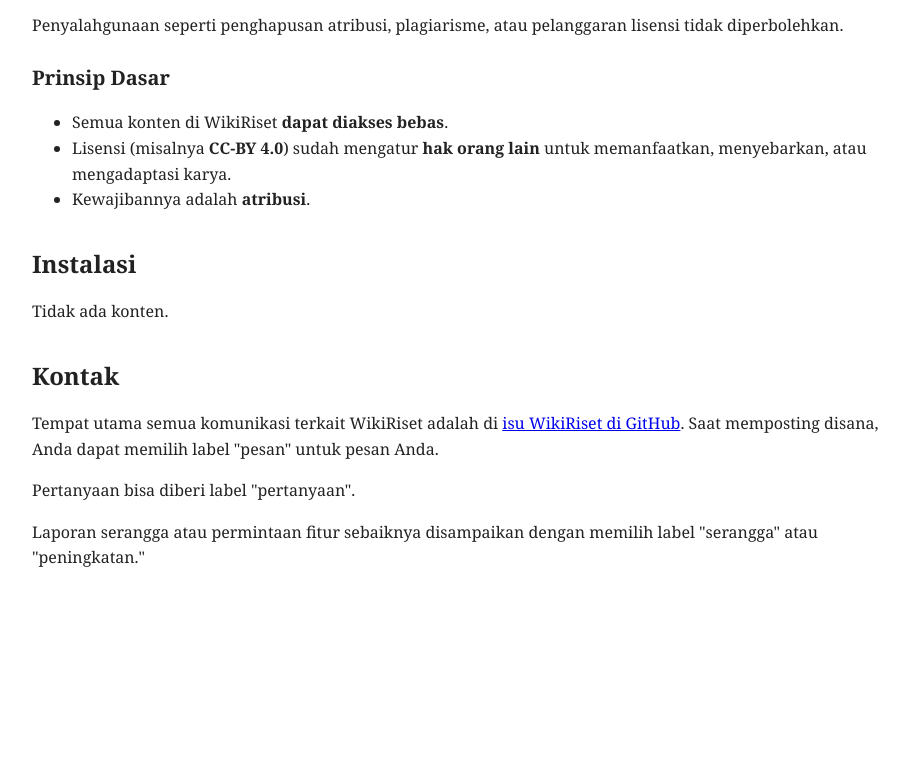
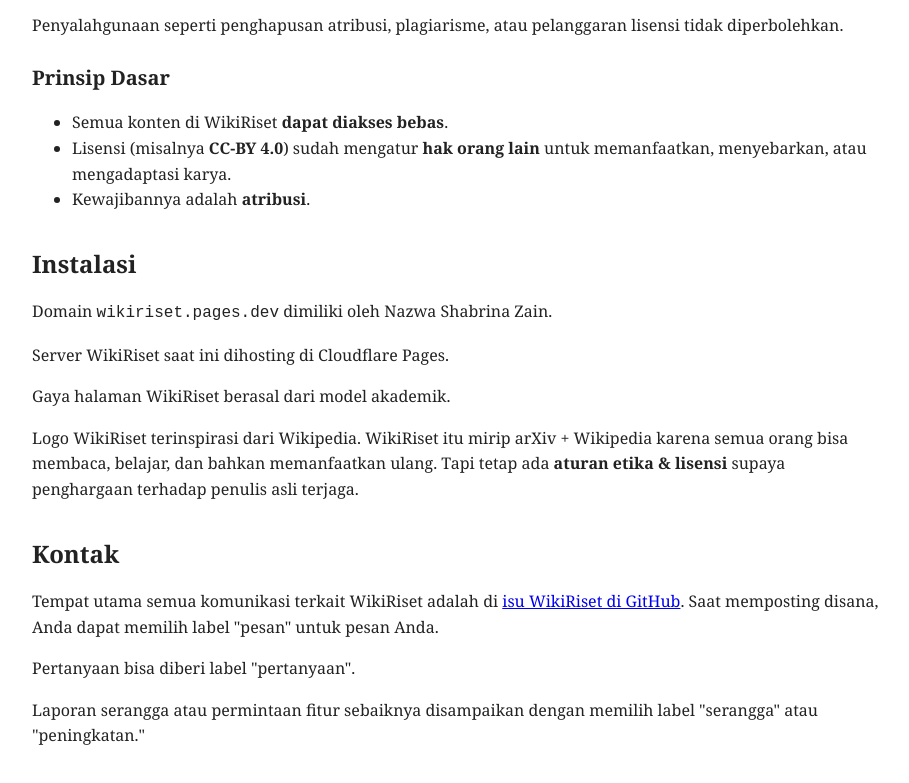
Before and after one commit to fansgodean-prog/wikiriset, a plain HTML site: page index.html in a window 1280 px wide. Shown: the part 2511-3294 px from the top of the page, without its empty margins (183-1092 px from the left). Before the commit the page ends 3130 px from the top, so only its background shows below. Drawn offline with Linux system fonts and the light colour scheme.

Commit message:
Penambahan konten

```diff
--- a/index.html
+++ b/index.html
@@ -165,7 +165,13 @@
         </ul>
 
         <h2 id="instalasi">Instalasi</h2>
-        <p>Tidak ada konten.</p>
+        <p>Domain <code>wikiriset.pages.dev</code> dimiliki oleh Nazwa Shabrina Zain.</p>
+
+        <p>Server WikiRiset saat ini dihosting di Cloudflare Pages.</p>
+
+        <p>Gaya halaman WikiRiset berasal dari model akademik.</p>
+
+        <p>Logo WikiRiset terinspirasi dari Wikipedia. WikiRiset itu mirip arXiv + Wikipedia karena semua orang bisa membaca, belajar, dan bahkan memanfaatkan ulang. Tapi tetap ada <strong>aturan etika & lisensi</strong> supaya penghargaan terhadap penulis asli terjaga.</p>
 
         <h2 id="kontak">Kontak</h2>
         <p>Tempat utama semua komunikasi terkait WikiRiset adalah di <a href="https://github.com/aflacake/wikiriset/issues">isu WikiRiset di GitHub</a>. Saat memposting disana, Anda dapat memilih label "pesan" untuk pesan Anda.</p>
```
